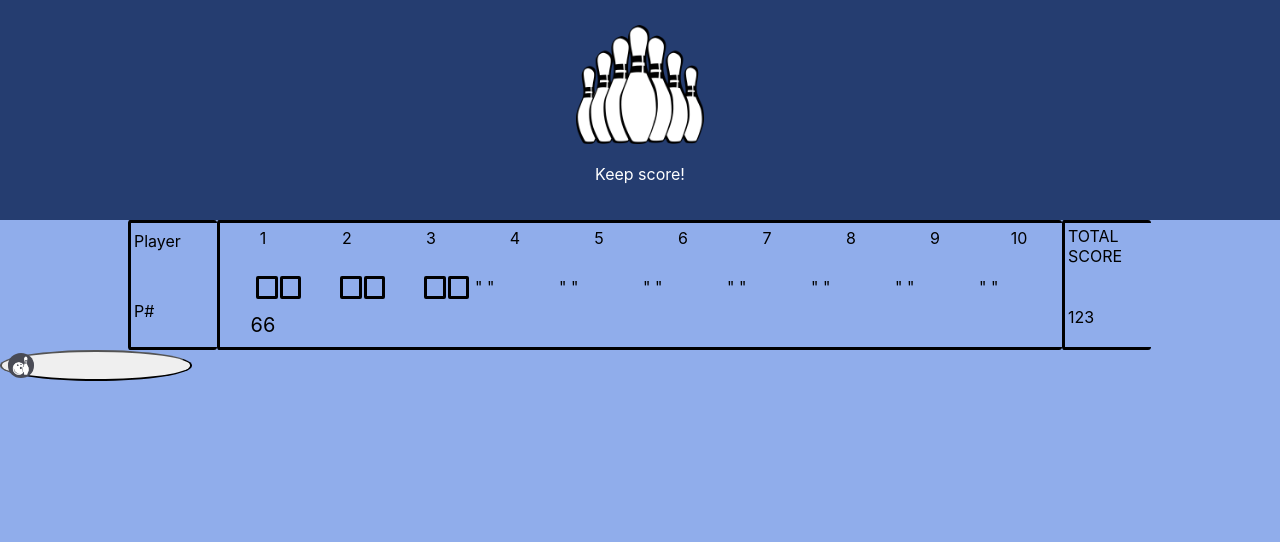
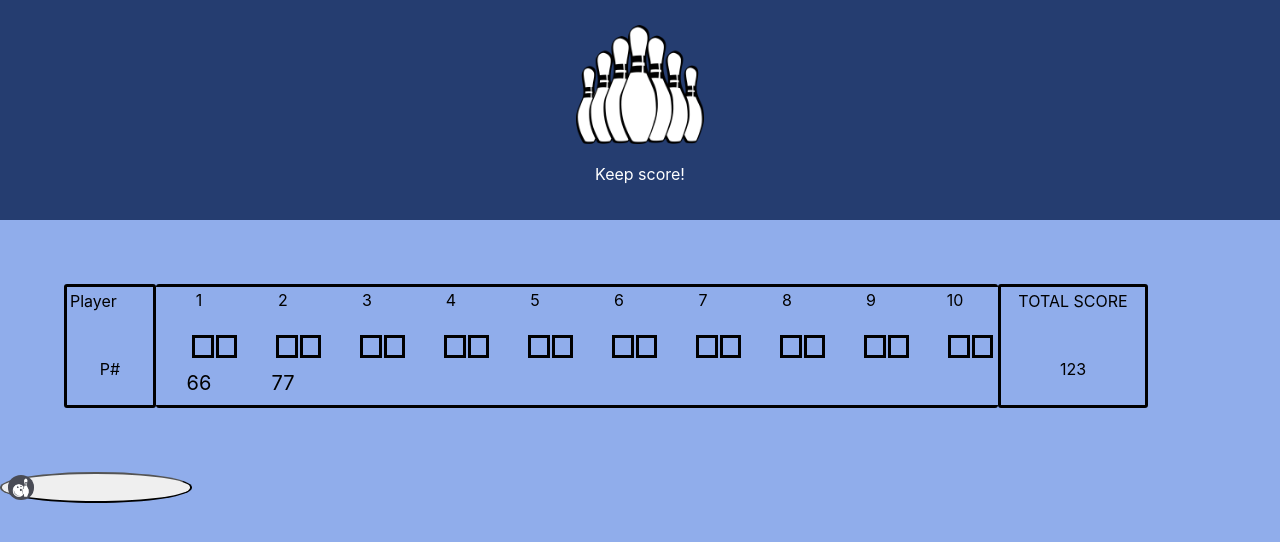
Before and after one commit to Filip-Zafran/Bowling_Scoring_System-JS, a React (Create React App) app: page / in a window 1280 px wide. Shown: the top 542 px of the page. Built offline with nearby package versions, Linux system fonts and the light colour scheme.

Commit message:
table css finished

```diff
--- a/src/App.css
+++ b/src/App.css
@@ -23,6 +23,20 @@
   border-radius: 3px;
   border-color: black;
   border-style: solid;
+}
+
+#totalBox {
+  border-radius: 3px;
+  border-color: black;
+  border-style: solid;
+  width: 150px;
+}
+
+#tableBox {
+  border-radius: 3px;
+  border-color: black;
+  border-style: solid;
+  border-left: none;
   border-right: none;
 }
 
@@ -32,14 +46,30 @@
   padding-bottom: 20px;
 }
 
+.totalScoreBox {
+  width: 80px;
+  height: 15px;
+  padding-bottom: 20px;
+  text-align: center;
+  overflow: hidden;
+  white-space: nowrap;
+
+}
+
 .pBox {
-  height: 55px;
+  height: 66px;
+  text-align: center;
+}
+
+.totalBoxDown {
+  height: 66px;
+  text-align: center;
 }
 
 #fullBox {
   display: flex;
   display: row;
-  margin-left: 10%;
+  margin: 5%;
 }
 
 #emptyBox {
@@ -52,7 +82,6 @@
   width: 15%;
   float: left;
   border-radius: 80%;
-
 }
 
 #button {
@@ -70,7 +99,7 @@
 .smallBox {
   width: 20px;
   height: 15px;
-  border-radius: 2px;
+  border-radius: 1%x;
   border-style: solid;
   border-color: black;
 }
@@ -88,4 +117,6 @@
   padding: 0px;
 }
 
-/* probaj 2 boxes i floar right */
+
+
+/* probaj 2 boxes i float right */
--- a/src/components/OneScoreBox.js
+++ b/src/components/OneScoreBox.js
@@ -2,7 +2,7 @@ import React from "react";
 
 function OneBox() {
   return (
-    <table id="nameBox">
+    <table id="tableBox">
       <tbody>
         <tr>
           <td className="numberBox">1</td>
@@ -37,16 +37,52 @@ function OneBox() {
             <td className="smallBox"></td>
             <td className="smallBox"></td>
           </td>
-          <td className="emptyBox">" "</td>
-          <td className="emptyBox">" "</td>
-          <td className="emptyBox">" "</td>
-          <td className="emptyBox">" "</td>
-          <td className="emptyBox">" "</td>
-          <td className="emptyBox">" "</td>
-          <td className="emptyBox">" "</td>
+          <td className="emptyBox">
+            {" "}
+            <td className="smallBoxEmpty"></td>
+            <td className="smallBox"></td>
+            <td className="smallBox"></td>
+          </td>
+          <td className="emptyBox">
+            {" "}
+            <td className="smallBoxEmpty"></td>
+            <td className="smallBox"></td>
+            <td className="smallBox"></td>
+          </td>
+          <td className="emptyBox">
+            {" "}
+            <td className="smallBoxEmpty"></td>
+            <td className="smallBox"></td>
+            <td className="smallBox"></td>
+          </td>
+          <td className="emptyBox">
+            {" "}
+            <td className="smallBoxEmpty"></td>
+            <td className="smallBox"></td>
+            <td className="smallBox"></td>
+          </td>
+          <td className="emptyBox">
+            {" "}
+            <td className="smallBoxEmpty"></td>
+            <td className="smallBox"></td>
+            <td className="smallBox"></td>
+          </td>
+          <td className="emptyBox">
+            {" "}
+            <td className="smallBoxEmpty"></td>
+            <td className="smallBox"></td>
+            <td className="smallBox"></td>
+          </td>
+          <td className="emptyBox">
+            {" "}
+            <td className="smallBoxEmpty"></td>
+            <td className="smallBox"></td>
+            <td className="smallBox"></td>
+          </td>
         </tr>
         <tr>
           <td className="scoreBox"> 66</td>
+          <td className="scoreBox"> 77</td>
         </tr>
       </tbody>
     </table>
--- a/src/components/Total.js
+++ b/src/components/Total.js
@@ -2,10 +2,10 @@ import React from "react";
 
 function TotalBox() {
   return (
-    <table id="nameBox">
+    <table id="totalBox">
       <tbody>
         <tr>
-          <td className="playerBox">TOTAL SCORE</td>
+          <td className="totalScoreBox">TOTAL SCORE</td>
         </tr>
         <tr>
           <td className="pBox">123</td>
```
